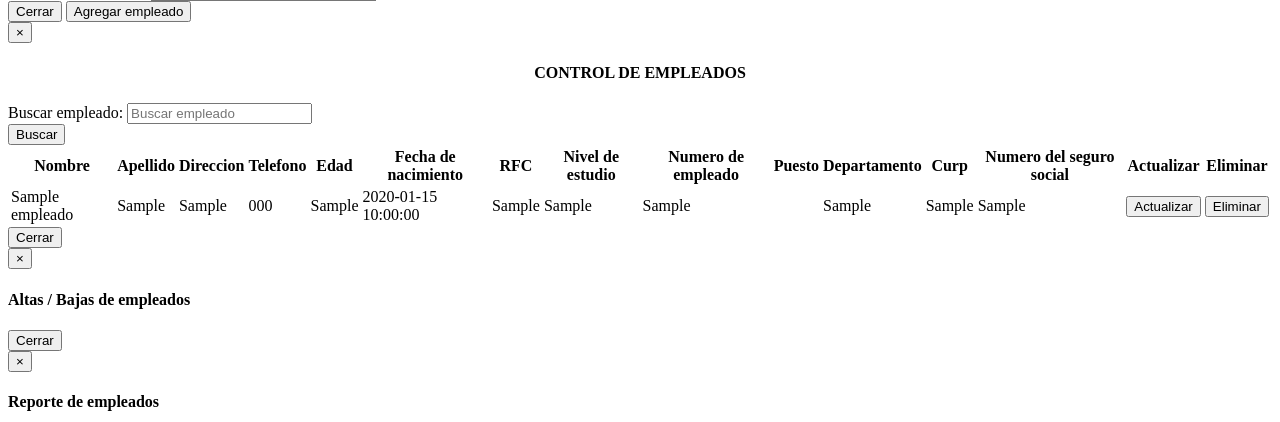
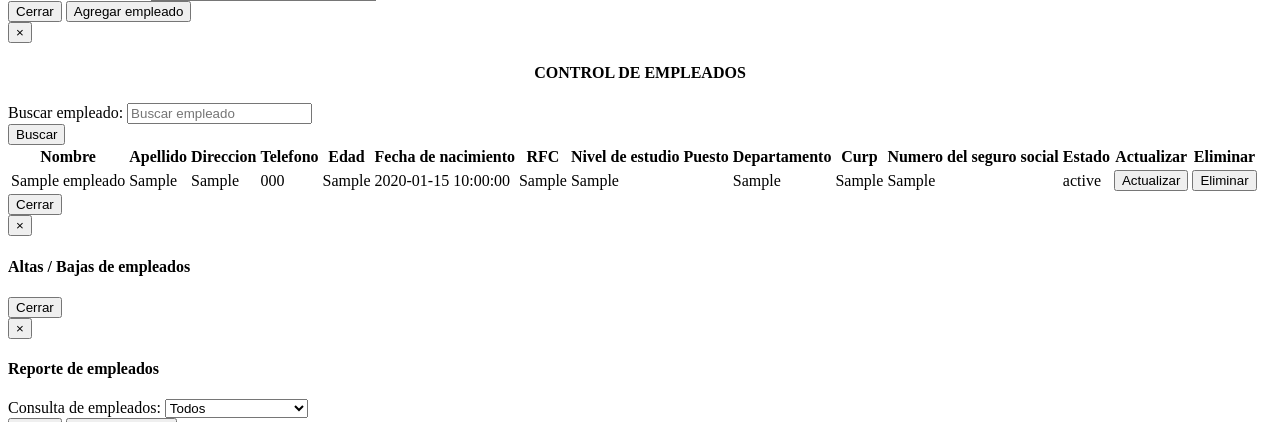
Before and after one commit to alexisRG08/Proyecto-SIGERH, a PHP site: page /programacion/vistas/vista_Control.php in a window 1280 px wide. Shown: the part 375-797 px from the top of the page. Run offline with PHP 8.4, Linux system fonts and the light colour scheme; tables that the repository leaves empty or names only in its code hold one stand-in row (values such as "Sample post"); data that the repository does not hold is empty.

Commit message:
Cambios con la nueva base de datos

```diff
--- a/programacion/Controlador/empleados.php
+++ b/programacion/Controlador/empleados.php
@@ -12,17 +12,17 @@ if($_REQUEST['valor']=='agregar-empleado')
 	$fechaNacimiento = $_REQUEST['fechaNacimiento'];
 	$rfcEmpleado = $_REQUEST['rfcEmpleado'];
 	$estudio = $_REQUEST['estudio'];
-	$numeroEmpleado = $_REQUEST['numeroEmpleado'];
 	$puesto = $_REQUEST['puesto'];
 	$departamento = $_REQUEST['departamento'];
 	$curp = $_REQUEST['curp'];
 	$numsocial = $_REQUEST['numsocial'];
+	$estado= $_REQUEST['estado'];
 	if($nombre==null){
      echo "<font color='red'>**Ingresa el nombre del empleado <font>";
 	}else{
 
 	$admin=new Administrador();
-	$admin->agregar_empleado($nombre,$apellido,$direccion,$telefono,$edad,$fechaNacimiento,$rfcEmpleado,$estudio,$numeroEmpleado,$puesto,$departamento,$curp,$numsocial);
+	$admin->agregar_empleado($nombre,$apellido,$direccion,$telefono,$edad,$fechaNacimiento,$rfcEmpleado,$estudio,$puesto,$departamento,$curp,$numsocial,$estado);
 	}
 }
 ?>
--- a/programacion/JavaScript/JsEmpleados.js
+++ b/programacion/JavaScript/JsEmpleados.js
@@ -19,8 +19,8 @@ function agregarEmpleado()
   conexion1=crearXMLHttpRequest2();
 
   conexion1.onreadystatechange =procesarAgregarEmpleado;
-  var variables="valor="+valor+"&nombre="+nombre+"&apellido="+apellido+"&direccion="+direccion+"&telefono="+telefono+"&edad="+edad+"&fechaNacimiento="+fechaNacimiento+"&rfcEmpleado="+rfcEmpleado+"&estudio="+estudio+"&numeroEmpleado="+numeroEmpleado+
-  "&puesto="+puesto+"&departamento="+departamento+"&curp="+curp+"&numsocial="+numsocial;
+  var variables="valor="+valor+"&nombre="+nombre+"&apellido="+apellido+"&direccion="+direccion+"&telefono="+telefono+"&edad="+edad+"&fechaNacimiento="+fechaNacimiento+"&rfcEmpleado="+rfcEmpleado+"&estudio="+estudio+
+  "&puesto="+puesto+"&departamento="+departamento+"&curp="+curp+"&numsocial="+numsocial+"&estado="+estado;
   conexion1.open("POST", "../ProyectoRH/programacion/Controlador/empleados.php", true);
   conexion1.setRequestHeader("Content-Type","application/x-www-form-urlencoded");
   conexion1.send(variables);
@@ -37,11 +37,11 @@ function limpiar_texto()
   var fechaNacimiento=document.getElementById('fecha-nac').value="";
   var rfcEmpleado=document.getElementById('rfc-empleado').value="";
   var estudio=document.getElementById('estudio-empleado').value="";
-  var numeroEmpleado=document.getElementById('num-empleado').value="";
   var puesto=document.getElementById('puesto-empleado').value="";
   var departamento=document.getElementById('departamento-empleado').value="";
   var curp=document.getElementById('curp-empleado').value="";
   var numsocial=document.getElementById('numsocial-empleado').value="";
+  var estado=document.getElementById('estado-empleado').value="";
 }
 
 function procesarAgregarEmpleado()
--- a/programacion/clases/Administrador.php
+++ b/programacion/clases/Administrador.php
@@ -49,11 +49,11 @@ $bd=new Database();
 $bd->ejecutar($sql);
 echo "Actualizado Correctamente";
   }
-	function agregar_empleado($nombre,$apellido,$direccion,$telefono,$edad,$fechaNacimiento,$rfcEmpleado,$estudio,$numeroEmpleado,$puesto,$departamento,$curp,$numsocial)
+	function agregar_empleado($nombre,$apellido,$direccion,$telefono,$edad,$fechaNacimiento,$rfcEmpleado,$estudio,$puesto,$departamento,$curp,$numsocial,$estado)
 	{
 		$bd=new Database();
-       	$sql="insert into empleados (nombre,apellidos,direccion,telefono,edad,fechanacimiento,rfc,escolaridad,numero_empleado,Tipo_empleo_idTipo_empleo,departamentos_iddepartamentos,curp,nsocial) values
-       		('$nombre','$apellido','$direccion','$telefono','$edad','$fechaNacimiento','$rfcEmpleado','$estudio','$numeroEmpleado','$puesto','$departamento','$curp','$numsocial')";
+       	$sql="insert into empleados (nombre,apellidos,direccion,telefono,edad,fechanacimiento,rfc,escolaridad,Tipo_empleo_idTipo_empleo,departamentos_iddepartamentos,curp,nsocial,status) values
+       		('$nombre','$apellido','$direccion','$telefono','$edad','$fechaNacimiento','$rfcEmpleado','$estudio','$puesto','$departamento','$curp','$numsocial','$estado')";
        	$bd->ejecutar($sql);
 	}
 
@@ -82,11 +82,11 @@ echo "Actualizado Correctamente";
         $campo6 = $fila['fechanacimiento'];
         $campo7 = $fila['rfc'];
         $campo8 = $fila['escolaridad'];
-        $campo9 = $fila['numero_empleado'];
-        $campo10 = $fila['Tipo_empleo_idTipo_empleo'];
-        $campo11 = $fila['departamentos_iddepartamentos'];
-        $campo12 = $fila['curp'];
-        $campo13 = $fila['nsocial'];
+        $campo9 = $fila['Tipo_empleo_idTipo_empleo'];
+        $campo10 = $fila['departamentos_iddepartamentos'];
+        $campo11 = $fila['curp'];
+        $campo12 = $fila['nsocial'];
+        $campo13 = $fila['status'];
         echo"<tr>";
               echo"<td>$campo1</td>";
               echo"<td>$campo2</td>";
--- a/programacion/vistas/vista_Control.php
+++ b/programacion/vistas/vista_Control.php
@@ -152,7 +152,7 @@ $bd=new Database();
                           <table class="table table-bordered table-hover table-condensed table table-striped">
                           <tr>
                             <th>Nombre</th><th>Apellido</th><th>Direccion</th><th>Telefono</th><th>Edad</th><th>Fecha de nacimiento</th><th>RFC</th>
-                            <th>Nivel de estudio</th><th>Numero de empleado</th><th>Puesto</th><th>Departamento</th><th>Curp</th><th>Numero del seguro social</th>
+                            <th>Nivel de estudio</th><th>Puesto</th><th>Departamento</th><th>Curp</th><th>Numero del seguro social</th><th>Estado</th>
                             <th>Actualizar</th><th>Eliminar</th>
                           </tr>
                           <?php
```
